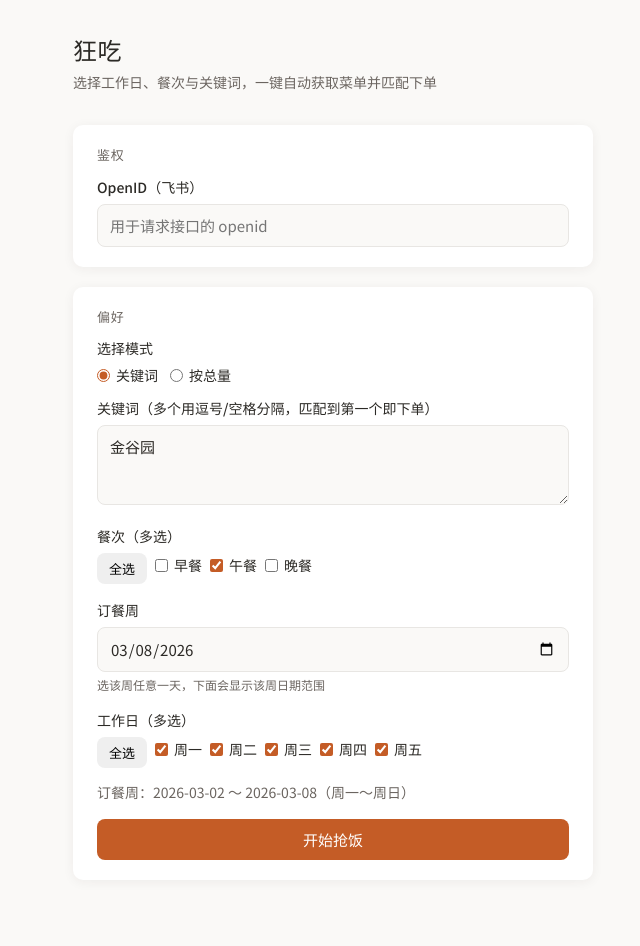
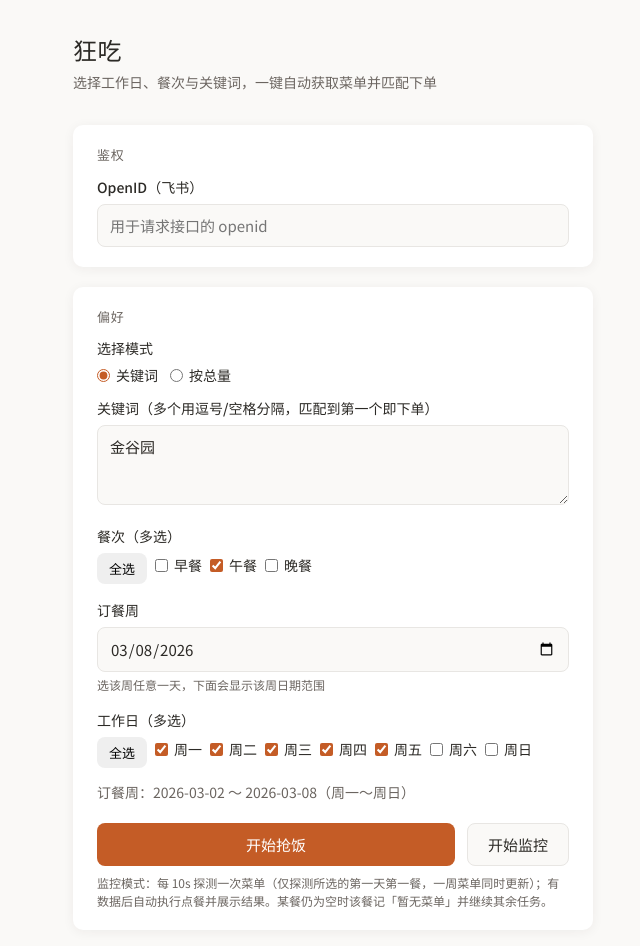
Before and after one commit to pingchangxin3z/kuang-eat, a React (Vite) app: page / in a window 1280 px wide. Shown: the top 946 px of the page, without its empty margins (307-947 px from the left). Built offline with nearby package versions, Linux system fonts and the light colour scheme; the HTML template or start-up script is replaced by a standard one.

Commit message:
feat：新增监控模式

```diff
--- a/src/App.tsx
+++ b/src/App.tsx
@@ -1,7 +1,9 @@
-import { useState, useCallback } from 'react'
+import { useState, useCallback, useRef, useEffect } from 'react'
 import { getMenu, createOrder } from '@/api/order'
 import { parseKeywords, matchFirstMenuItem, matchFirstByStockCount } from '@/utils/keywords'
 import { getWeekDates, getWeekdayLabel } from '@/utils/week'
+
+const MONITOR_INTERVAL_MS = 10_000
 
 const OPENID_KEY = 'kuang-eat-openid'
 
@@ -15,8 +17,8 @@ const MEAL_OPTIONS: { value: 1 | 2 | 3; label: string }[] = [
   { value: 3, label: '晚餐' }
 ]
 
-/** 周一～周五，对应 weekDates 的 index 0～4 */
-const WEEKDAY_OPTIONS = [0, 1, 2, 3, 4].map((i) => ({
+/** 周一～周日，对应 weekDates 的 index 0～6；全选仅选周一～周五 */
+const WEEKDAY_OPTIONS = [0, 1, 2, 3, 4, 5, 6].map((i) => ({
   value: i,
   label: getWeekdayLabel(i)
 }))
@@ -38,70 +40,24 @@ interface RunDayResult {
   packageName?: string
 }
 
-function App() {
-  const [openid, setOpenid] = useState(() => {
-    try {
-      return localStorage.getItem(OPENID_KEY) ?? ''
-    } catch {
-      return ''
+/** 点餐任务参数（与菜单是否为空无关：某餐为空则记 no_match 并继续下一餐） */
+interface RunOrderTaskParams {
+  openid: string
+  weekPick: string
+  selectedWeekdays: number[]
+  selectedMealTypes: (1 | 2 | 3)[]
+  matchMode: 'keywords' | 'stock'
+  keywords: string
+  stockThreshold: number
 }
-  })
-  const [matchMode, setMatchMode] = useState<'keywords' | 'stock'>('keywords')
-  const [keywords, setKeywords] = useState('金谷园')
-  const [stockThreshold, setStockThreshold] = useState(200)
-  const [selectedMealTypes, setSelectedMealTypes] = useState<(1 | 2 | 3)[]>([2])
-  const [weekPick, setWeekPick] = useState(() => {
-    const d = new Date()
-    return d.toISOString().slice(0, 10)
-  })
-  const [selectedWeekdays, setSelectedWeekdays] = useState<number[]>([0, 1, 2, 3, 4])
-  const [loading, setLoading] = useState(false)
-  const [runResults, setRunResults] = useState<RunDayResult[]>([])
-  const [status, setStatus] = useState<{ type: 'idle' | 'success' | 'error'; msg: string }>({ type: 'idle', msg: '' })
 
-  const saveOpenid = useCallback((v: string) => {
-    setOpenid(v)
-    try {
-      localStorage.setItem(OPENID_KEY, v)
-    } catch {
-      // ignore
-    }
-  }, [])
-
-  const toggleWeekday = useCallback((index: number) => {
-    setSelectedWeekdays((prev) =>
-      prev.includes(index) ? prev.filter((i) => i !== index) : [...prev, index].sort((a, b) => a - b)
-    )
-  }, [])
-
-  const selectAllWeekdays = useCallback(() => {
-    setSelectedWeekdays([0, 1, 2, 3, 4])
-  }, [])
-
-  const toggleMealType = useCallback((value: 1 | 2 | 3) => {
-    setSelectedMealTypes((prev) =>
-      prev.includes(value) ? prev.filter((t) => t !== value) : [...prev, value].sort((a, b) => a - b)
-    )
-  }, [])
-
-  const selectAllMealTypes = useCallback(() => {
-    setSelectedMealTypes([1, 2, 3])
-  }, [])
-
+/** 执行完整点餐任务，返回每条结果；某餐 data 为空时记暂无菜单并继续 */
+async function runOrderTask(
+  params: RunOrderTaskParams,
+  onProgress?: (results: RunDayResult[]) => void
+): Promise<RunDayResult[]> {
+  const { openid, weekPick, selectedWeekdays, selectedMealTypes, matchMode, keywords, stockThreshold } = params
   const weekDates = getWeekDates(weekPick)
-
-  const startGrab = useCallback(async () => {
-    if (selectedWeekdays.length === 0) {
-      setStatus({ type: 'error', msg: '请至少选择一天（周一～周五）' })
-      return
-    }
-    if (selectedMealTypes.length === 0) {
-      setStatus({ type: 'error', msg: '请至少选择一种餐次（早/午/晚餐）' })
-      return
-    }
-    setLoading(true)
-    setStatus({ type: 'idle', msg: '' })
-    setRunResults([])
   const kw = parseKeywords(keywords)
   const results: RunDayResult[] = []
   const sortedDays = [...selectedWeekdays].sort((a, b) => a - b)
@@ -175,18 +131,179 @@ function App() {
           message: msg
         })
       }
-        setRunResults([...results])
+      onProgress?.([...results])
     }
   }
+  return results
+}
 
-    setLoading(false)
+function App() {
+  const [openid, setOpenid] = useState(() => {
+    try {
+      return localStorage.getItem(OPENID_KEY) ?? ''
+    } catch {
+      return ''
+    }
+  })
+  const [matchMode, setMatchMode] = useState<'keywords' | 'stock'>('keywords')
+  const [keywords, setKeywords] = useState('金谷园')
+  const [stockThreshold, setStockThreshold] = useState(200)
+  const [selectedMealTypes, setSelectedMealTypes] = useState<(1 | 2 | 3)[]>([2])
+  const [weekPick, setWeekPick] = useState(() => {
+    const d = new Date()
+    return d.toISOString().slice(0, 10)
+  })
+  const [selectedWeekdays, setSelectedWeekdays] = useState<number[]>([0, 1, 2, 3, 4])
+  const [loading, setLoading] = useState(false)
+  const [isMonitoring, setIsMonitoring] = useState(false)
+  const [runResults, setRunResults] = useState<RunDayResult[]>([])
+  const [status, setStatus] = useState<{ type: 'idle' | 'success' | 'error'; msg: string }>({ type: 'idle', msg: '' })
+  const monitorIntervalRef = useRef<ReturnType<typeof setInterval> | null>(null)
+  const monitorParamsRef = useRef<RunOrderTaskParams | null>(null)
+
+  const saveOpenid = useCallback((v: string) => {
+    setOpenid(v)
+    try {
+      localStorage.setItem(OPENID_KEY, v)
+    } catch {
+      // ignore
+    }
+  }, [])
+
+  const toggleWeekday = useCallback((index: number) => {
+    setSelectedWeekdays((prev) =>
+      prev.includes(index) ? prev.filter((i) => i !== index) : [...prev, index].sort((a, b) => a - b)
+    )
+  }, [])
+
+  /** 全选仅选周一～周五，不包含周六日 */
+  const selectAllWeekdays = useCallback(() => {
+    setSelectedWeekdays([0, 1, 2, 3, 4])
+  }, [])
+
+  const toggleMealType = useCallback((value: 1 | 2 | 3) => {
+    setSelectedMealTypes((prev) =>
+      prev.includes(value) ? prev.filter((t) => t !== value) : [...prev, value].sort((a, b) => a - b)
+    )
+  }, [])
+
+  const selectAllMealTypes = useCallback(() => {
+    setSelectedMealTypes([1, 2, 3])
+  }, [])
+
+  const weekDates = getWeekDates(weekPick)
+
+  const taskParams: RunOrderTaskParams = {
+    openid,
+    weekPick,
+    selectedWeekdays,
+    selectedMealTypes,
+    matchMode,
+    keywords,
+    stockThreshold
+  }
+
+  const startGrab = useCallback(async () => {
+    if (selectedWeekdays.length === 0) {
+      setStatus({ type: 'error', msg: '请至少选择一天（周一～周五）' })
+      return
+    }
+    if (selectedMealTypes.length === 0) {
+      setStatus({ type: 'error', msg: '请至少选择一种餐次（早/午/晚餐）' })
+      return
+    }
+    setLoading(true)
+    setStatus({ type: 'idle', msg: '' })
+    setRunResults([])
+    try {
+      const results = await runOrderTask(taskParams, setRunResults)
       const ordered = results.filter((r) => r.status === 'ordered').length
       const noMatch = results.filter((r) => r.status === 'no_match').length
       const err = results.filter((r) => r.status === 'error').length
       if (ordered > 0) setStatus({ type: 'success', msg: `完成：${ordered} 单下单，${noMatch} 单未匹配${err > 0 ? `，${err} 单失败` : ''}` })
       else if (err > 0) setStatus({ type: 'error', msg: `无下单成功，${err} 单失败` })
-    else setStatus({ type: 'idle', msg: `全部未匹配` })
-  }, [openid, matchMode, keywords, stockThreshold, weekPick, selectedWeekdays, selectedMealTypes, weekDates])
+      else setStatus({ type: 'idle', msg: '全部未匹配' })
+    } finally {
+      setLoading(false)
+    }
+  }, [openid, matchMode, keywords, stockThreshold, weekPick, selectedWeekdays, selectedMealTypes])
+
+  const stopMonitor = useCallback(() => {
+    if (monitorIntervalRef.current) {
+      clearInterval(monitorIntervalRef.current)
+      monitorIntervalRef.current = null
+    }
+    setIsMonitoring(false)
+  }, [])
+
+  const startMonitor = useCallback(() => {
+    if (!openid.trim()) {
+      setStatus({ type: 'error', msg: '请先填写 OpenID' })
+      return
+    }
+    if (selectedWeekdays.length === 0) {
+      setStatus({ type: 'error', msg: '请至少选择一天（周一～周五）' })
+      return
+    }
+    if (selectedMealTypes.length === 0) {
+      setStatus({ type: 'error', msg: '请至少选择一种餐次（早/午/晚餐）' })
+      return
+    }
+    const sortedDays = [...selectedWeekdays].sort((a, b) => a - b)
+    const sortedMealTypes = [...selectedMealTypes].sort((a, b) => a - b)
+    const probeDayIndex = sortedDays[0]
+    const probeMealType = sortedMealTypes[0]
+    const probeDateStr = weekDates[probeDayIndex]
+    const probeDateLabel = getWeekdayLabel(probeDayIndex)
+    const probeMealLabel = MEAL_OPTIONS.find((o) => o.value === probeMealType)?.label ?? ''
+
+    monitorParamsRef.current = { ...taskParams }
+    setIsMonitoring(true)
+    setRunResults([])
+    setStatus({ type: 'idle', msg: `监控中，每 ${MONITOR_INTERVAL_MS / 1000}s 探测 ${probeDateLabel} ${probeMealLabel}…` })
+
+    const doProbe = async () => {
+      const params = monitorParamsRef.current
+      if (!params) return
+      try {
+        const ymd = toMealDate(probeDateStr)
+        const res = await getMenu(probeMealType, ymd, params.openid)
+        const list = res.data ?? []
+        if (list.length > 0) {
+          stopMonitor()
+          setStatus({ type: 'idle', msg: '已检测到菜单，正在执行点餐…' })
+          setLoading(true)
+          try {
+            const results = await runOrderTask(params, setRunResults)
+            const ordered = results.filter((r) => r.status === 'ordered').length
+            const noMatch = results.filter((r) => r.status === 'no_match').length
+            const err = results.filter((r) => r.status === 'error').length
+            if (ordered > 0) setStatus({ type: 'success', msg: `完成：${ordered} 单下单，${noMatch} 单未匹配${err > 0 ? `，${err} 单失败` : ''}` })
+            else if (err > 0) setStatus({ type: 'error', msg: `无下单成功，${err} 单失败` })
+            else setStatus({ type: 'idle', msg: '全部未匹配' })
+          } finally {
+            setLoading(false)
+          }
+        }
+      } catch {
+        // 本次探测失败，等下一轮
+      }
+    }
+
+    doProbe()
+    monitorIntervalRef.current = setInterval(doProbe, MONITOR_INTERVAL_MS)
+  }, [openid, matchMode, keywords, stockThreshold, weekPick, selectedWeekdays, selectedMealTypes, weekDates, stopMonitor])
+
+  useEffect(() => {
+    if (!isMonitoring) return
+    monitorParamsRef.current = { ...taskParams }
+  }, [isMonitoring, openid, weekPick, selectedWeekdays, selectedMealTypes, matchMode, keywords, stockThreshold])
+
+  useEffect(() => {
+    return () => {
+      if (monitorIntervalRef.current) clearInterval(monitorIntervalRef.current)
+    }
+  }, [])
 
   return (
     <>
@@ -299,14 +416,37 @@ function App() {
             订餐周：{weekDates[0]} ～ {weekDates[6]}（周一～周日）
           </p>
         </div>
+        <div className="action-row">
           <button
             type="button"
             className="btn btn-primary"
             onClick={startGrab}
-          disabled={loading}
+            disabled={loading || isMonitoring}
           >
             {loading ? '抢饭中…' : '开始抢饭'}
           </button>
+          {!isMonitoring ? (
+            <button
+              type="button"
+              className="btn btn-secondary"
+              onClick={startMonitor}
+              disabled={loading}
+            >
+              开始监控
+            </button>
+          ) : (
+            <button
+              type="button"
+              className="btn btn-secondary"
+              onClick={stopMonitor}
+            >
+              停止监控
+            </button>
+          )}
+        </div>
+        <p className="input-hint" style={{ marginTop: '0.5rem' }}>
+          监控模式：每 10s 探测一次菜单（仅探测所选的第一天第一餐，一周菜单同时更新）；有数据后自动执行点餐并展示结果。某餐仍为空时该餐记「暂无菜单」并继续其余任务。
+        </p>
       </section>
 
       {runResults.length > 0 && (
--- a/src/index.css
+++ b/src/index.css
@@ -151,6 +151,22 @@ textarea {
 
 .btn:active {
   transform: scale(0.98);
+}
+
+.action-row {
+  display: flex;
+  gap: 0.75rem;
+  margin-top: 0.75rem;
+}
+
+.action-row .btn-primary {
+  flex: 1;
+  margin-top: 0;
+}
+
+.action-row .btn-secondary {
+  flex: 0 0 auto;
+  margin-top: 0;
 }
 
 .btn-primary {
```
Lines whose indentation alone changed are shown as unchanged.
